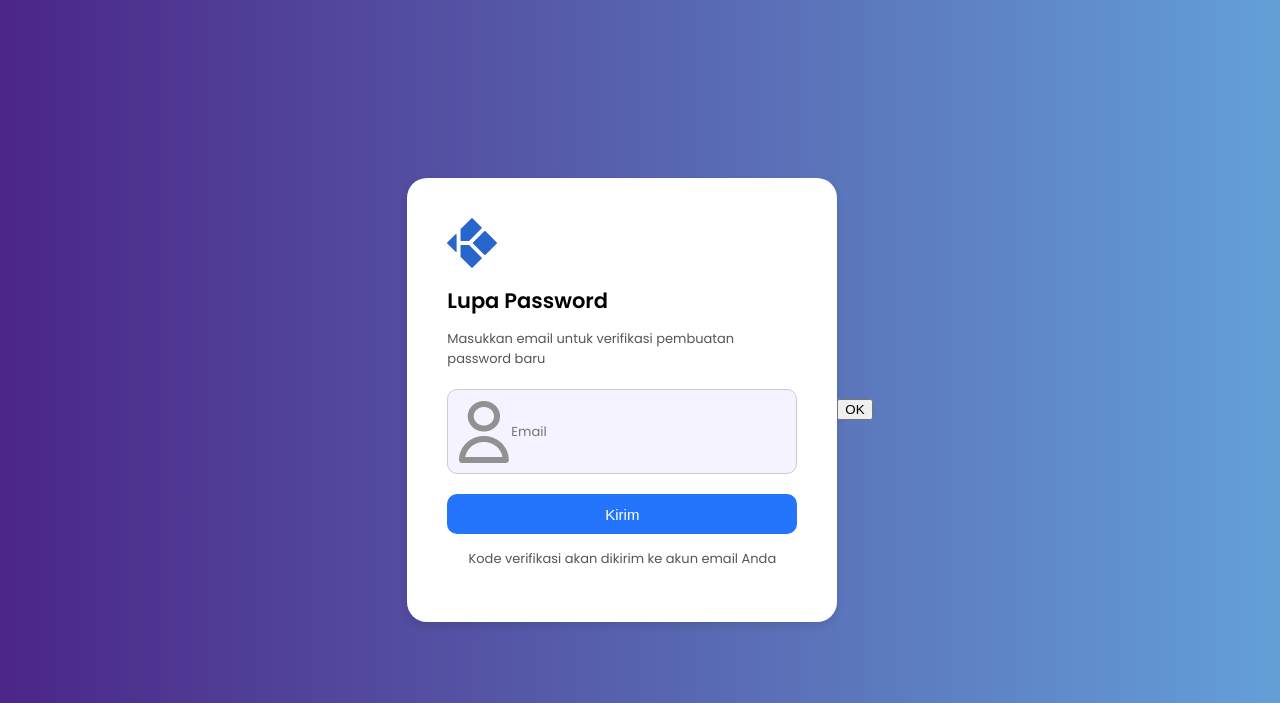
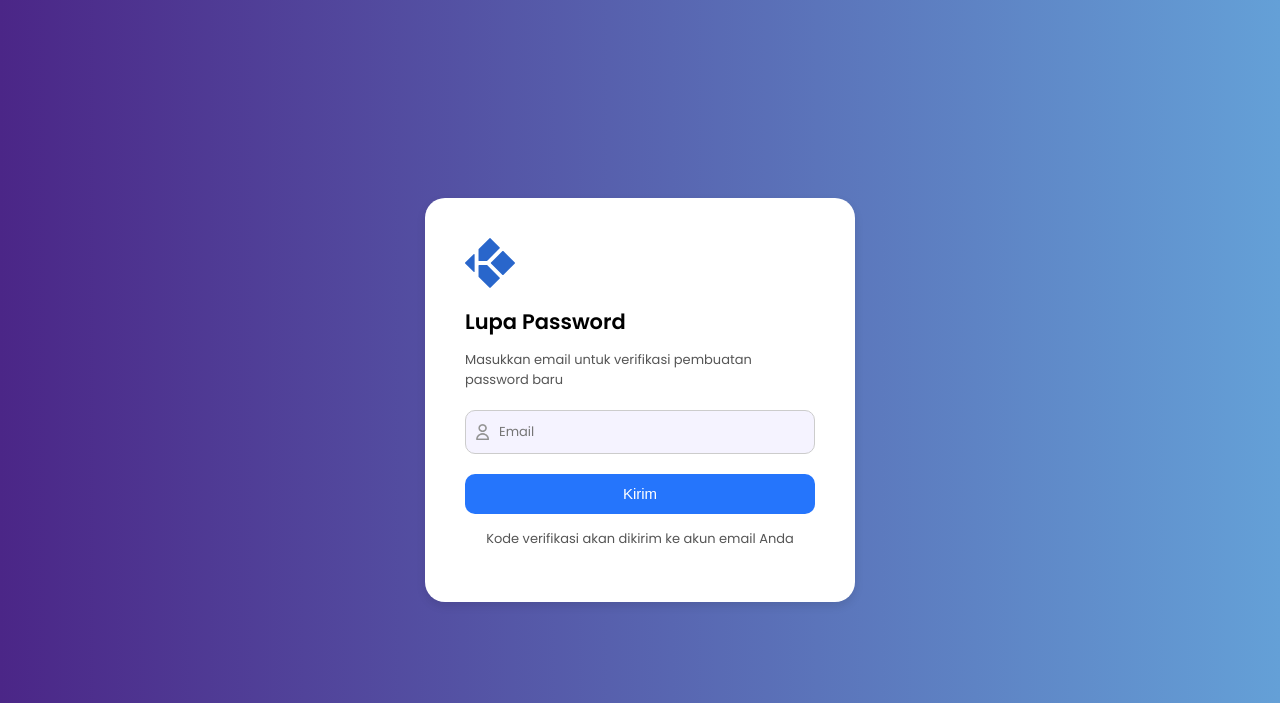
Before and after one commit to Ferdimaulana06/KOSTIN, a PHP site: page /lupa-password/index.html in a window 1280 px wide. Shown: the top 703 px of the page. Run offline with PHP 8.4, Linux system fonts and the light colour scheme.

Commit message:
Update style.css

```diff
--- a/lupa-password/style.css
+++ b/lupa-password/style.css
@@ -51,8 +51,14 @@
     transition-duration: 0.25s;
 }
 
-.icon {
+.view-icon {
     width: 16px;
+    height: 13px;
+    margin-right: 8px;
+}
+
+.email-icon {
+    width: 13px;
     height: 16px;
     margin-right: 8px;
 }
@@ -89,3 +95,42 @@
     color: #555;
     text-align: center;
 }
+
+.info-text:hover {
+    color: #2575fc;
+    transition-duration: 0.5s;
+}
+
+.modal {
+    display: none;
+    position: fixed;
+    top: 0;
+    left: 0;
+    width: 100%;
+    height: 100%;
+    background: rgba(0, 0, 0, 0.5);
+    justify-content: center;
+    align-items: center;
+}
+
+.modal-content {
+    background: white;
+    padding: 20px;
+    border-radius: 10px;
+    text-align: center;
+    box-shadow: 0 4px 10px rgba(0, 0, 0, 0.2);
+}
+
+.close-btn {
+    background: #2575fc;
+    color: white;
+    border: none;
+    padding: 10px 20px;
+    border-radius: 5px;
+    margin-top: 10px;
+    cursor: pointer;
+}
+
+.close-btn:hover {
+    background: #1c53b2;
+}
```
